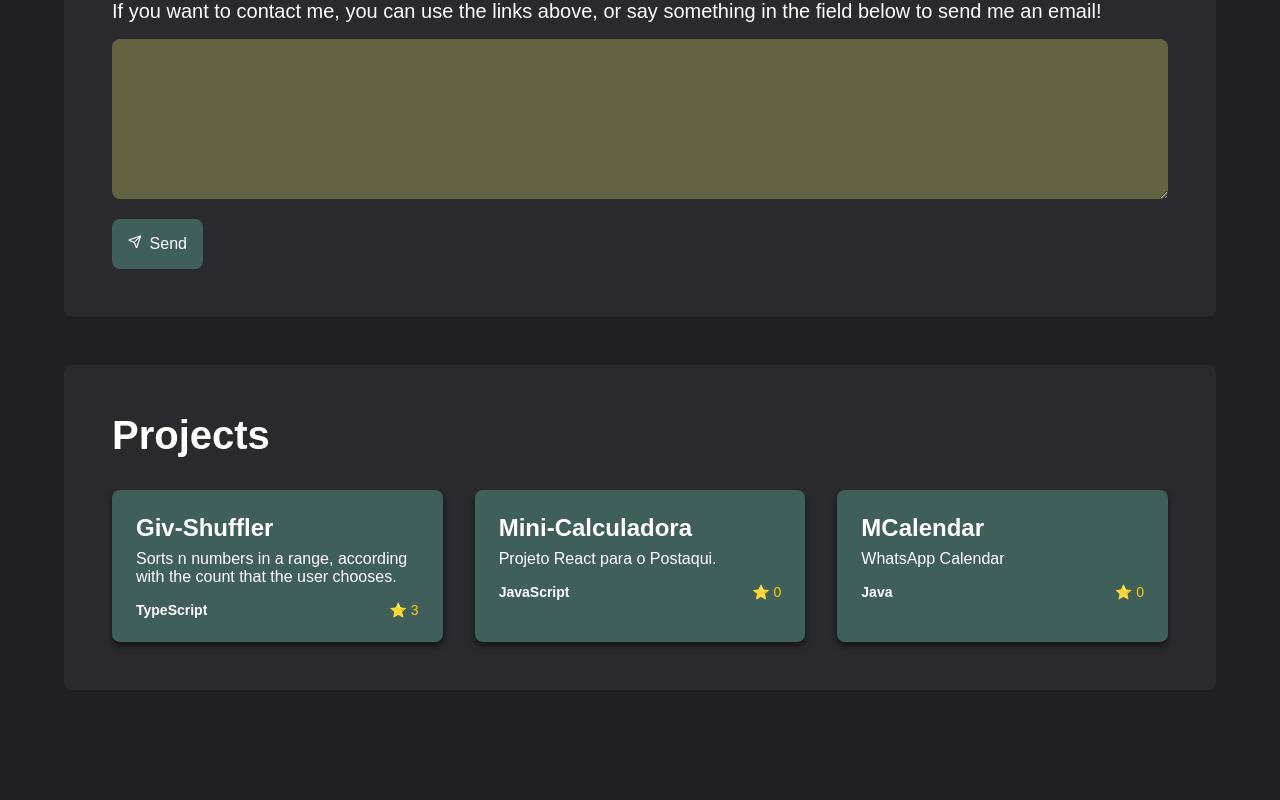
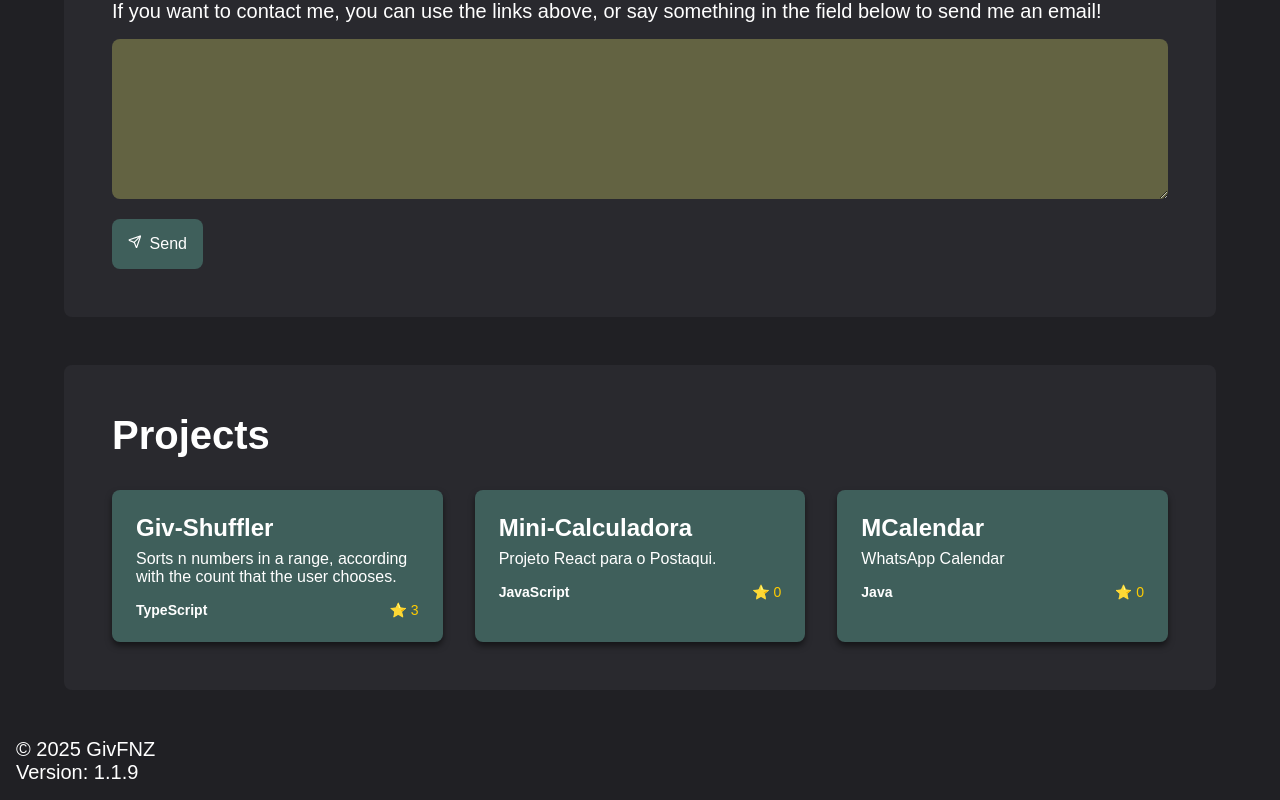
Before and after one commit to GiovaniFZ/my-website, a React (Vite) app: page / in a window 1280 px wide. Shown: the part 1041-1841 px from the top of the page. Before the commit the page ends 1795 px from the top, so only its background shows below. Built offline with nearby package versions, Linux system fonts and the light colour scheme.

Commit message:
feat: add footer

```diff
--- a/src/App.tsx
+++ b/src/App.tsx
@@ -35,6 +35,10 @@ function App() {
           <Projects />
         </section>
       </HashRouter>
+      <footer>
+        <p>© 2025 GivFNZ</p>
+        <p>Version: 1.1.9</p>
+      </footer>
     </ThemeProvider>
   );
 }
```
